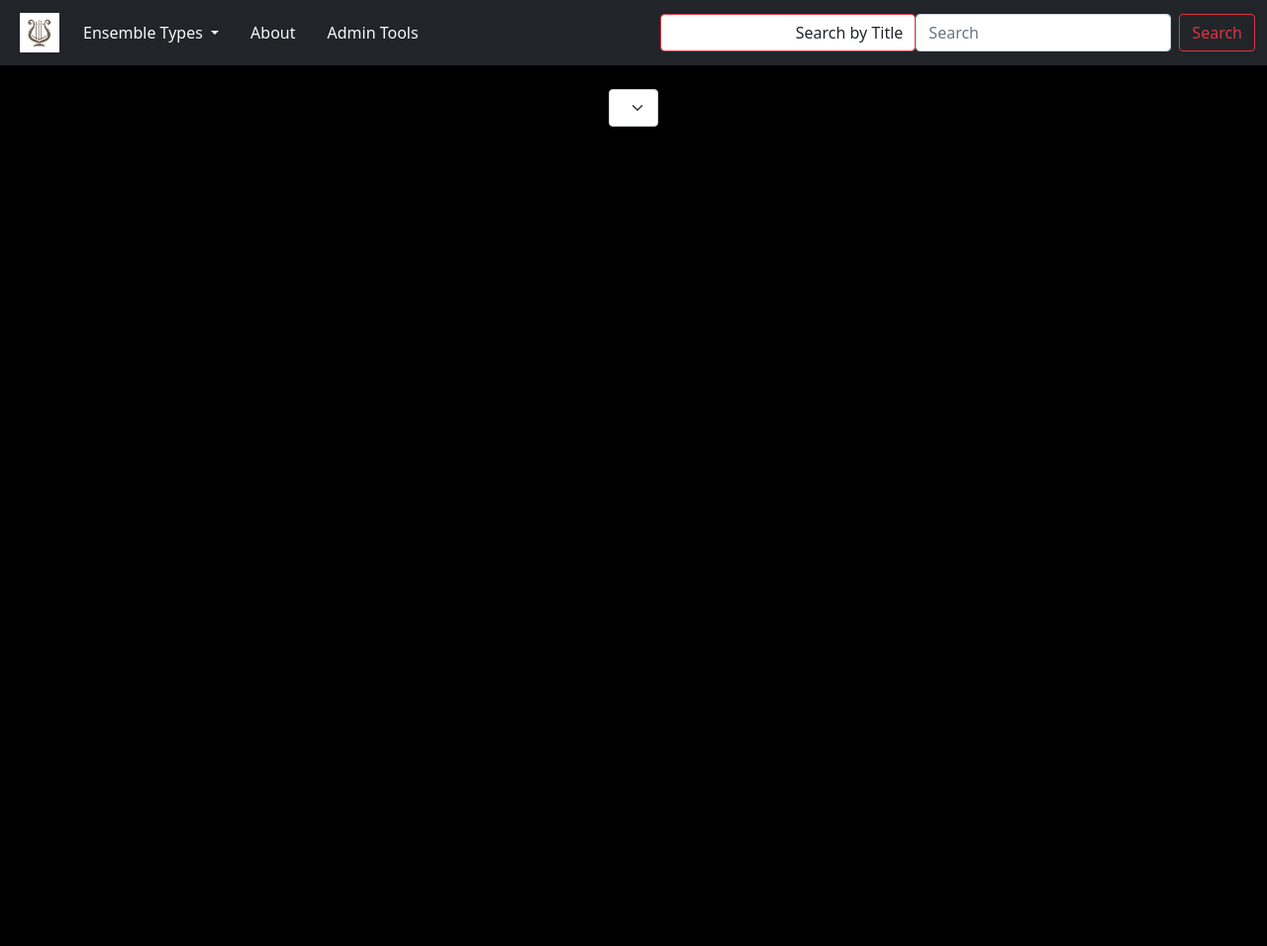
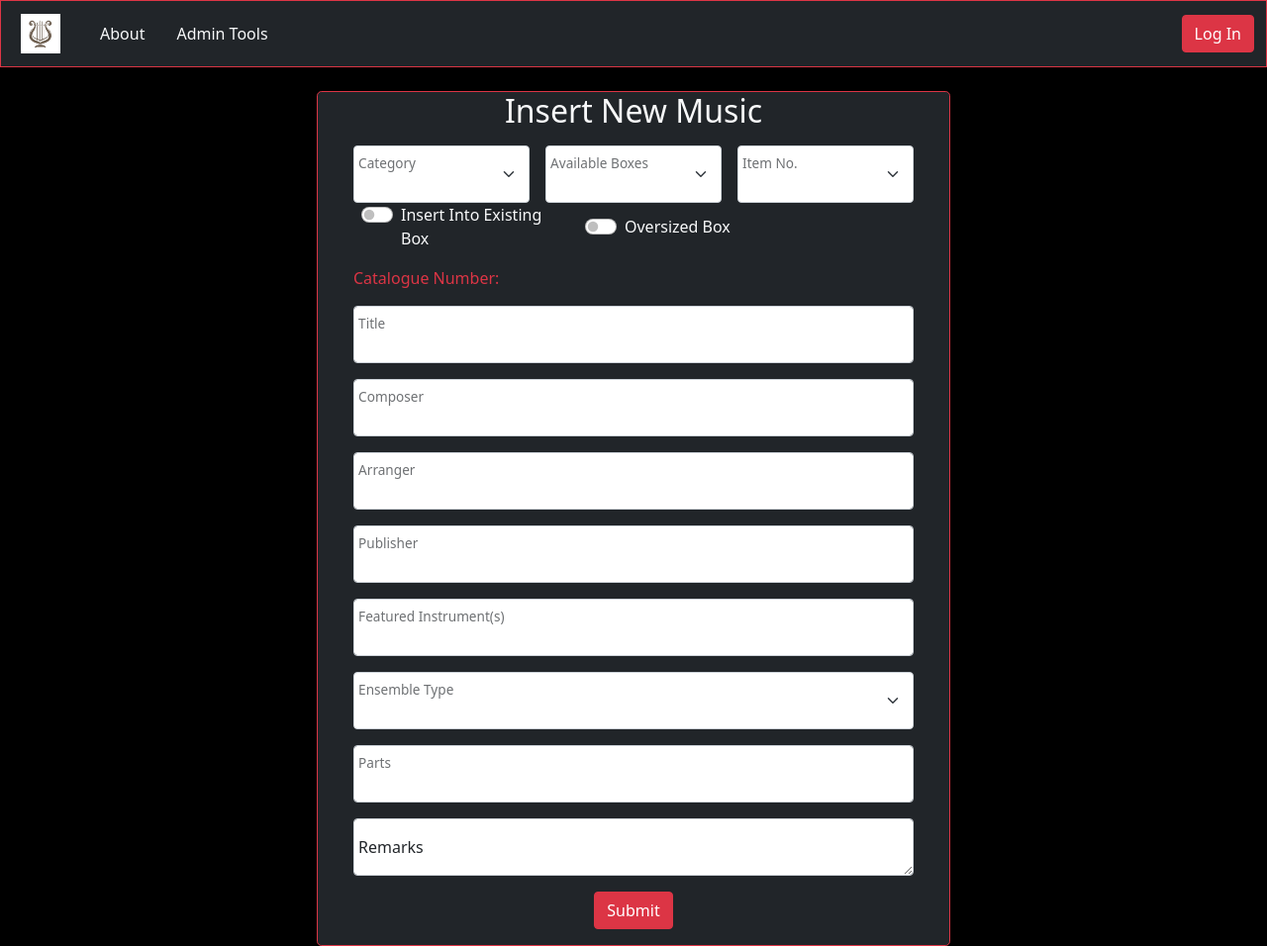
Before and after one commit to Akimori-236/bandLibCatalogue, a Flask app: page / in a window 1280 px wide. Shown: the whole page at 99% size. Before the commit the page ends 128 px from the top, so only its background shows below. Run offline with Flask 2, Linux system fonts and the light colour scheme; lists and menus that the app fills with data are empty.

Commit message:
working version 050522

```diff
--- a/elitelibFlask/app.py
+++ b/elitelibFlask/app.py
@@ -265,11 +265,11 @@ def restoreDB():
         return {},500
 
 
-# available boxes in given category
-@app.route('/emptyboxes/<catNo>')
+# GET boxes in given category
+@app.route('/boxes/<catNo>')
 def getEmptyBoxes(catNo):
     try:
-        boxList = Music.getEmptyBoxes(catNo)
+        boxList = Music.getBoxes(catNo)
         output = {"Boxes": boxList}
         return jsonify(output), 200     # OK
     except Exception as err:
--- /dev/null
+++ b/elitelibFlask/static/admin.js
@@ -0,0 +1,174 @@
+function categorySelected() {
+    // empty box and item selectors if category changed?
+    // build category part of catalogueNo
+    window.selectedCat = $("#categoryList").val();
+    $("#catalogueNoID").html(selectedCat);
+    // unlock the other inputs
+    $("#boxList").prop("disabled", false);
+    $("#existingBoxID").prop("disabled", false);
+    // disables itemNo if not WindBand Category
+    if (selectedCat == 10 || selectedCat == 11) {
+        $("#itemID").prop("disabled", false);
+        $("#oversizedBoxID").prop("disabled", false);
+    } else {
+        $("#itemID").prop("disabled", true);
+        $("#oversizedBoxID").prop('checked',false);
+        $("#oversizedBoxID").prop("disabled", true);
+    }
+    console.log("Selected Category: " + selectedCat);
+    // GET current boxes
+    $.ajax({
+        url:
+            "http://elitelib22.pythonanywhere.com/boxes/" + String(selectedCat),
+        type: "GET",
+        dataType: "json",
+        success: populateAvailableBoxes,
+        error: function () {
+            $("#boxList").html("<option selected value=''> ERROR </option>");
+        },
+    });
+    return false;
+}
+
+function populateAvailableBoxes(result) {
+    window.boxItems = result.Boxes; // save result to prevent multiple requests
+    window.boxes = [];
+    window.oversized = [];
+    for (let i = 0, b = window.boxItems; i < b.length; i++) {
+        let x = b[i].slice(0, 4);
+        if (isNaN(x)) {
+            if (!(x in oversized)) {
+                window.oversized.push(Number(x.slice(1, 4)));
+            }
+        } else if (!window.boxes.includes(Number(x))) {
+            window.boxes.push(Number(x));
+        }
+    }
+    console.log("Current Boxes:" + window.boxes);
+    console.log("Current Oversized Boxes:" + window.oversized);
+    toggleExistingOrOversized();
+}
+
+function boxSelected() {
+    // unlock the other inputs
+    $("#itemList").prop("disabled", false);
+    var selectedBox = $("#boxList").val();
+    window.boxDisplayText = "";
+    // FORMAT BOX VALUE
+    if ($("#oversizedBoxID").is(":checked")) {
+        // IF USING OVERSIZED BOX (X + 3 DIGITS)
+        boxDisplayText = "00" + selectedBox;
+        boxDisplayText = boxDisplayText.slice(-3);
+        boxDisplayText = "X" + boxDisplayText;
+    } else if (window.selectedCat == 10 || window.selectedCat == 11) {
+        // IF WIND BAND CATEGORY (4 DIGITS)
+        boxDisplayText = "000" + selectedBox;
+        boxDisplayText = boxDisplayText.slice(-4);
+    } else {
+        // OTHER CATEGORIES (3 DIGITS)
+        boxDisplayText = "000" + selectedBox;
+        boxDisplayText = boxDisplayText.slice(-3);
+    }
+    // DISPLAY CATALOGUE NO OF SELECTED BOX
+    $("#catalogueNoID").html(window.selectedCat + "-" + boxDisplayText);
+
+    var output = "<option selected disabled hidden>             </option>";
+    if (
+        (window.selectedCat == 10 || window.selectedCat == 11) && !$("#existingBoxID").is(":checked")) {
+        // ITEM 1 IF USING NEW BOX IN WIND BAND CATEGORY
+        output += "<option value='1'> 1 </option>"
+    }
+    // make list of items
+    var items = [];
+    for (let i=0; l=window.boxItems.length; i < l; i++) {
+    //     if (isNaN(window.boxNo)) {
+    //         if (boxItems[i].includes(window.boxNo)) {
+
+    //         }
+    //     } else {
+
+    //     }
+    }
+    // for (let i=0, t=items; i < t.length; i++) {
+    // output += '<option value="'+ result.Boxes[i] +'">'+ result.Boxes[i] +'</option>';
+    // }
+    console.log("Selected Box: " + selectedBox);
+    $("#itemList").html(output);
+}
+
+function itemSelected() {
+    var selectedItem = $("#itemList").val();
+    window.itemDisplayText = "";
+    // FORMAT ITEM VALUE
+    if (window.selectedCat == 10 || window.selectedCat == 11) {
+        // IF WIND BAND CATEGORY (4 DIGITS)
+        itemDisplayText = "0" + selectedItem;
+        itemDisplayText = itemDisplayText.slice(-2);
+    }
+    // DISPLAY CATALOGUE NO OF SELECTED BOX
+    console.log("Selected Item: " + selectedItem);
+    $("#catalogueNoID").html(
+        window.selectedCat + "-" + boxDisplayText + "-" + itemDisplayText
+    );
+}
+
+
+function toggleExistingOrOversized() {
+    var output = "<option selected disabled hidden>             </option>";
+    if ($("#oversizedBoxID").is(":checked")) {
+        if (window.oversized.length != 0) {
+            // SORT LIST IF LIST IS NOT EMPTY
+            window.oversized.sort(function (a, b) {
+                return a - b;
+            });
+        }
+        let lastBox = window.oversized[window.oversized.length - 1];
+        if ($("#existingBoxID").is(":checked")) {
+            // USE EXISTING OVERSIZED BOX
+            for (let i=0, b=window.oversized; i < b.length; i++) {
+                output += "<option value='" + b[i] + "'>" + b[i] + "</option>";
+            }
+        } else {
+            // CREATE NEW OVERSIZED BOX
+            if (oversized.length === 0) {
+                // IF THERE IS CURRENTLY NO OVERSIZED BOXES IN USE FOR THE CATEGORY
+                output += "<option value='1'> 1 </option>";
+            } else {
+                for (let i=1, last=lastBox; i <= last + 1; i++) {
+                    if (!window.oversized.includes(i)) {
+                        output +=
+                            "<option value='" + i + "'>" + i + "</option>";
+                    }
+                }
+            }
+        }
+    } else {
+        if (window.boxes.length != 0) {
+            // SORT LIST IF LIST IS NOT EMPTY
+            window.boxes.sort(function (a, b) {
+                return a - b;
+            });
+        }
+        let lastBox = window.boxes[window.boxes.length - 1];
+        if ($("#existingBoxID").is(":checked")) {
+            // USE EXISTING BOX
+            for (let i=0, b=window.boxes; i < b.length; i++) {
+                output += "<option value='" + b[i] + "'>" + b[i] + "</option>";
+            }
+        } else {
+            // CREATE NEW BOX
+            if (boxes.length === 0) {
+                // IF THERE IS CURRENTLY NO BOXES IN USE FOR THE CATEGORY
+                output += "<option value='1'> 1 </option>";
+            } else {
+                for (let i = 1, last = lastBox; i <= last + 1; i++) {
+                    if (!window.boxes.includes(i)) {
+                        output +=
+                            "<option value='" + i + "'>" + i + "</option>";
+                    }
+                }
+            }
+        }
+    }
+    $("#boxList").html(output);
+}
--- a/elitelibFlask/templates/index.html
+++ b/elitelibFlask/templates/index.html
@@ -1,33 +1,111 @@
 {% extends 'base.html' %}
-{% include 'navbar.html' %}
+{% include 'adminbar.html' %}
+
 {% block  content %}
-
+<script type="text/javascript" src="../static/admin.js"></script>
 <script>
     $(function() {
+        populateEnsembleList();
         populateCategoryList();
-        console.log("Page loaded.");
-})
+        console.log('Page Loaded.');
+    })
 </script>
 
 
 
-<!-- MAIN DISPLAY -->
-<div class="container-fluid w-100">
+<div class="col-lg-6 bg-dark mx-auto border border-danger rounded-3">
+    <form  class="" id="searchID" action="#" onsubmit="return insertMusic();">
+        <h2 class='text-light mb-3 text-center'>Insert New Music</h2>
+        <div class="form-group row g-3 align-items-center mb-0 mx-3">
+            <div class="form-floating col-4">
+                <select class="form-select" id="categoryList" onchange="getBoxes()" required>
+                    <!-- Options populated on load -->
+                </select>
+                <label for="categoryList" class="form-label">Category</label>
+            </div>
+            <div class="form-floating col-4">
+                <select class="form-select" id="boxList" onchange="populateItems()" required>
+                    <!-- Options populated on change of category -->
+                </select>
+                <label for="boxList" class="form-label">Available Boxes</label>
+            </div>
+            <div class="form-floating col-4">
+                <select class="form-select" id="itemID">
+                    <!-- Options populated on load -->
+                </select>
+                <label for="itemID" class="form-label">Item No.</label>
+            </div>
+        </div>
+        <div class="row g-3 align-items-center mb-3 mx-3">
+            <!--Toggle if inserting into existing occupied box-->
+            <div class="col-lg-4 form-check form-switch mb-0 mx-3">
+                <input class="form-check-input" type="checkbox" role="switch" id="existingBoxID">
+                <label class="form-check-label text-light" for="flexSwitchCheckDefault">Insert Into Existing Box</label>
+            </div>
+            <div class="col-lg-4 form-check form-switch mb-0 mx-3">
+                <input class="form-check-input" type="checkbox" role="switch" id="oversizedBoxID">
+                <label class="form-check-label text-light" for="flexSwitchCheckDefault">Oversized Box</label>
+            </div>
+        </div>
+        <div class="row g-3 align-items-center mb-3 mx-3">
+            <div class="bg-dark">
+                <span class="text-danger">Catalogue Number: </span>
+                <strong><span class="text-danger" id="catalogueNoID"></span></strong>
+            </div>
+        </div>
+        <div class="row g-3 align-items-center mb-3 mx-3">
+            <div class="form-floating">
+                <input type="text" class="form-control" id="titleID" required>
+                <label for="titleID" class="form-label">Title</label>
+            </div>
+        </div>
+        <div class="row g-3 align-items-center mb-3 mx-3">
+            <div class="form-floating">
+                <input type="text" class="form-control" id="composerID">
+                <label for="composerID" class="form-label">Composer</label>
+            </div>
+        </div>
+        <div class="row g-3 align-items-center mb-3 mx-3">
+            <div class="form-floating">
+                <input type="text" class="form-control" id="arrangerID">
+                <label for="arrangerID" class="form-label">Arranger</label>
+            </div>
+        </div>
+        <div class="row g-3 align-items-center mb-3 mx-3">
+            <div class="form-floating">
+                <input type="text" class="form-control" id="publisherID">
+                <label for="publisherID" class="form-label">Publisher</label>
+            </div>
+        </div>
+        <div class="row g-3 align-items-center mb-3 mx-3">
+            <div class="form-floating">
+                <input type="text" class="form-control" id="featID">
+                <label for="featID" class="form-label">Featured Instrument(s)</label>
+            </div>
+        </div>
+        <div class="row g-3 align-items-center mb-3 mx-3">
+            <div class="form-floating">
+                <select class="form-select" id="ensembleList">
+                    <!-- Ooptions populated on load -->
+                </select>
+                <label for="ensembleID">Ensemble Type</label>
+            </div>
+        </div>
+        <div class="row g-3 align-items-center mb-3 mx-3">
+            <div class="form-floating">
+                <input type="text" class="form-control" id="partsID">
+                <label for="partsID" class="form-label">Parts</label>
+            </div>
+        </div>
+        <div class="row g-3 align-items-center mb-3 mx-3">
+            <div class="form-floating">
+                <textarea class="form-control" placeholder="Leave remarks here" id="remarksID"></textarea>
+                <label for="remarksID" class="form-label">Remarks</label>
+            </div>
+        </div>
 
-    <!-- CATEGORY SELECTOR -->
-    <div class="mb-3">
-        <div class="">
-            <select class="form-select w-auto mx-auto d-block" id="categoryList" onchange="selectCategory();">
-            <!--populated on load-->
-            </select>
-        </div>
-    </div>
-
-
-    <div class="table-responsive" id="searchResults">
-        <!-- Results Table -->
-    </div>
-
+        <input class="btn btn-danger mx-auto my-3 d-block" type="submit" value="Submit"/>
+    </form>
 </div>
 
 
```
Also changed, not shown: elitelibFlask/model/Music.py (+3 -9 lines), elitelibFlask/templates/insertmusic.html (+17 -37 lines).
